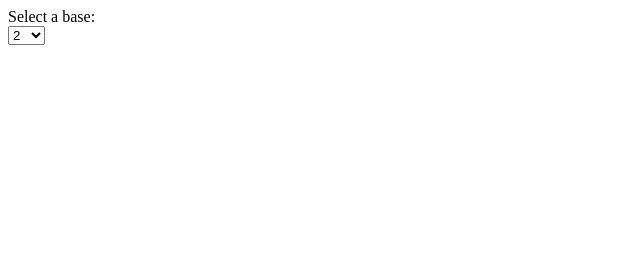
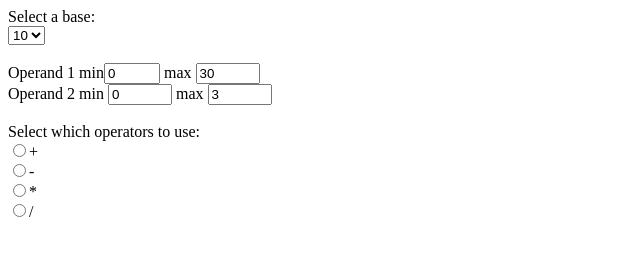
Before and after one commit to lucasw/mathtest, a plain HTML site: page config.html in a window 1280 px wide. Shown: the whole page, without its empty margins (0-640 px from the left). Drawn offline with Linux system fonts and the light colour scheme.

Commit message:
This is the complete form, now connect it to the javascript.

```diff
--- a/config.html
+++ b/config.html
@@ -7,9 +7,30 @@ Select a base:
 <form action="">
 <select name="base">
 <option value="2">2</option>
-<option value="10">10</option>
+<option value="10" selected="selected">10</option>
 <option value="16">16</option>
 </select>
 
+<br><br>
+
+Operand 1 min<input type="number" name="min_op1" min="0"   max="89" value="0"/>
+max <input type="number" name="max_op1" min="-30" max="30" value="30"/>
+<br>
+Operand 2 min <input type="number" name="min_op2" min="-30" max="30" value="0"/>
+max <input type="number" name="max_op2" min="-30" max="30" value="3"/>
+
+<br>
+<br>
+Select which operators to use:
+<br>
+
+<input type="radio" name="op" value="+">+<br>
+<input type="radio" name="op" value="-">-<br>
+<input type="radio" name="op" value="*">*<br>
+<input type="radio" name="op" value="/">/<br>
+</form>
+
+
+
 </body>
 </html>
```
